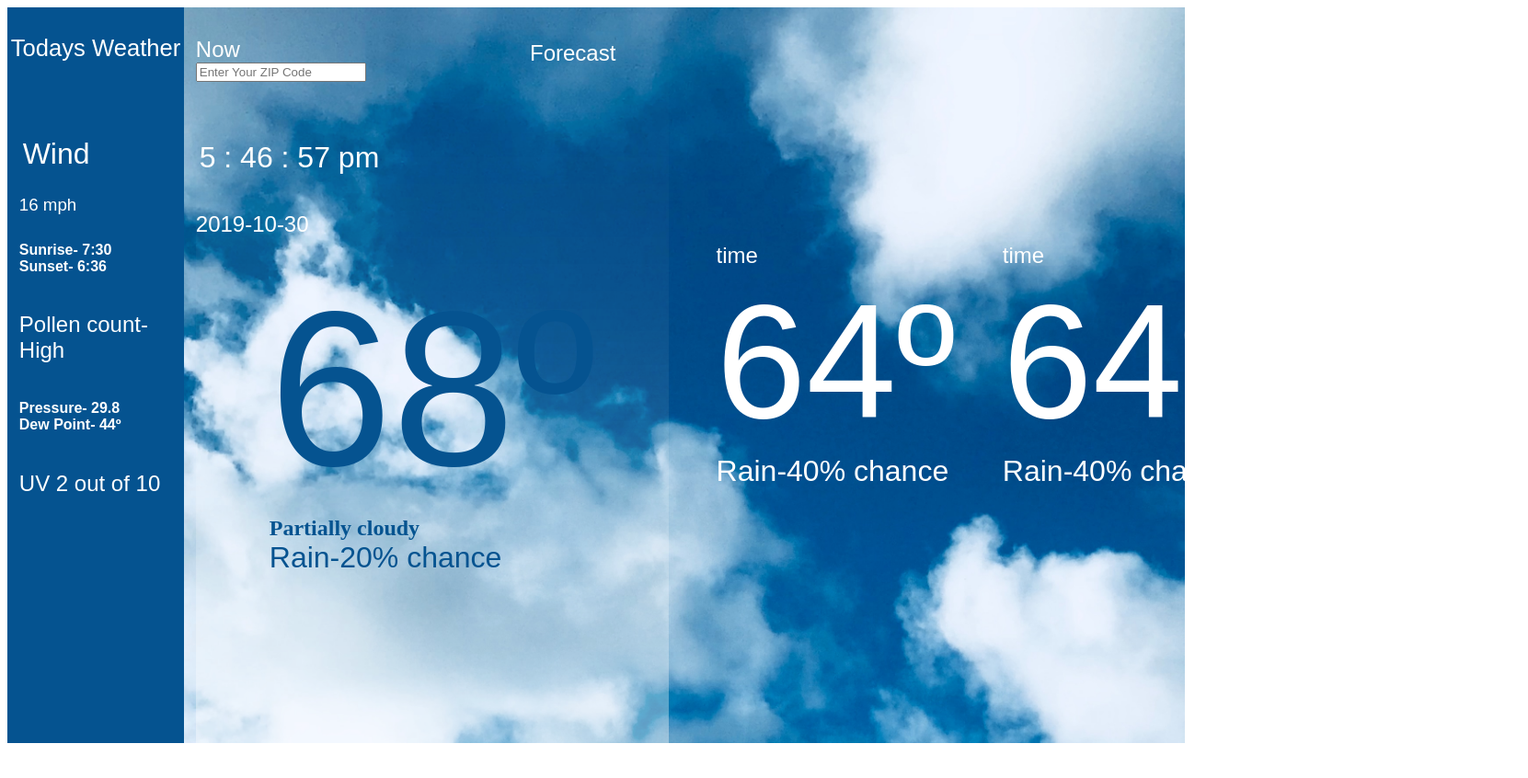
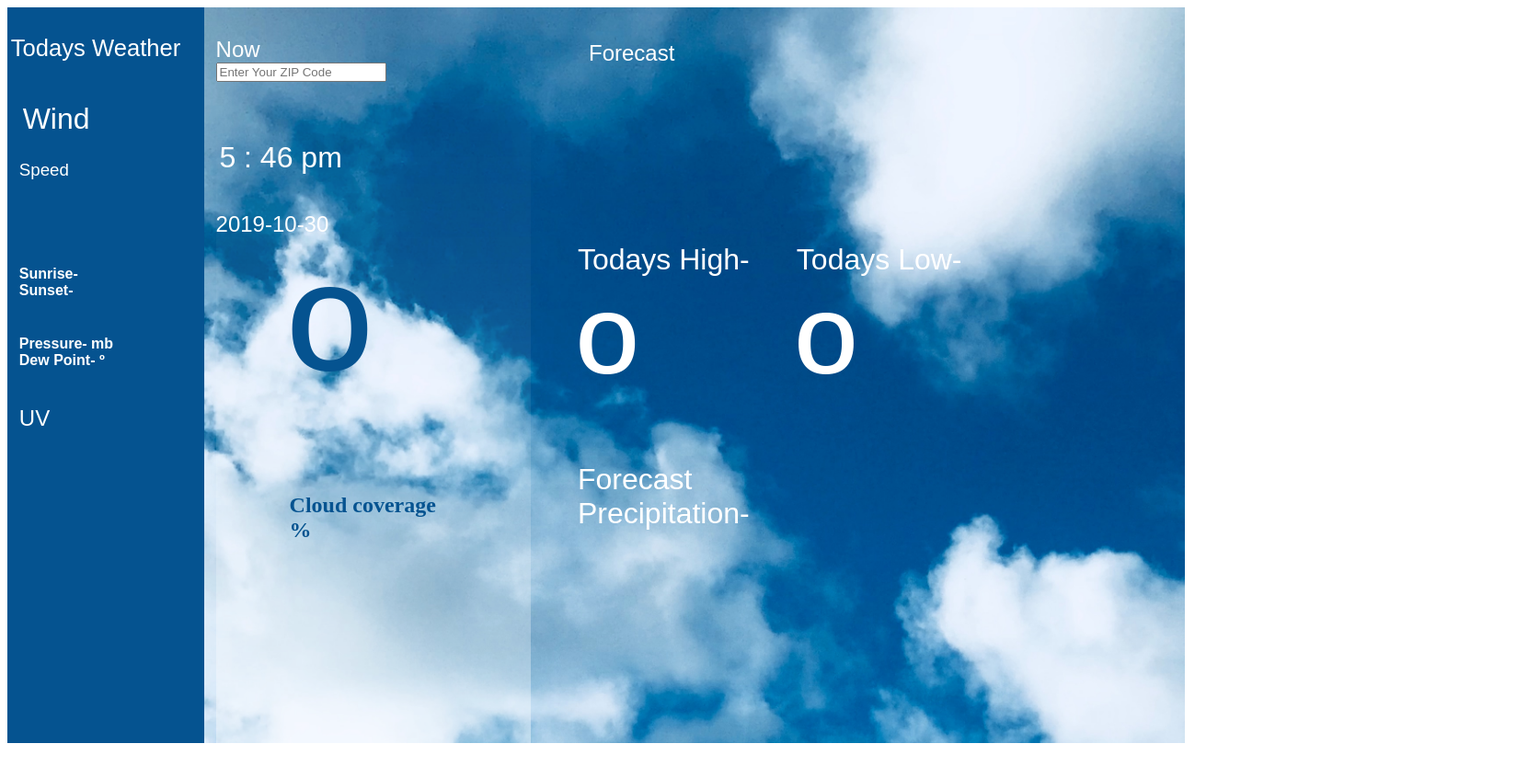
Before and after one commit to ahare2437/ART300_weather_base-1.0.0, a plain HTML site: page index.html in a window 1280 px wide. Shown: the whole page at 92% size, 1661 px wide, since content can reach past the window. After the commit the page ends 816 px from the top, so only its background shows below. Drawn offline with Linux system fonts and the light colour scheme; a script that the page names is missing; a web font is replaced by a local one.

Commit message:
pre-update

```diff
--- a/index.html
+++ b/index.html
@@ -35,54 +35,50 @@
                 <div class="todaysweather">
                     <h1>Todays Weather</h1>
                     <div class="windamount">
-                        <div id="arrow"></div>
                         <h2>Wind</h2>
-                        <h3>16 mph</h3>
+                        <div class="wind">{{forecast[0].wind_cdir_full}}</div>
+                        <h3>Speed {{current.wind.speed}}</h3>
                     </div>
                     <div class="sun">
-                        <h4>Sunrise- 7:30</h4>
-                        <h4>Sunset- 6:36</h4>
+                        <h4>Sunrise- {{current.sunrise}}</h4>
+                        <h4>Sunset- {{current.sunset}}</h4>
                     </div>
-                    <div class="p">
-                        <h5>Pollen count- High</h5>
-                        <h6>Pressure- 29.8</h6>
-                        <h6>Dew Point- 44º</h6>
-                        <h5>UV 2 out of 10</h5>
+                    <div class="pollen_pressure">
+                        <h5>{{forecast[0].pop}}</h5>
+                        <h6>Pressure- {{forecast[0].pres}} mb</h6>
+                    </div>
+                    <div class="dew_uv">
+                        <h6>Dew Point- {{forecast[0].dewpt}}º</h6>
+                        <h5>UV {{forecast[0].uv}}</h5>
                     </div>
                 </div>
                 <div class="now">
-                    <h7>Now</h7>
+                    <div class="itsnow">Now</div>
                     <div class="zip">
-                        <input placeholder="Enter Your ZIP Code" name="name" id="zip" />
+                        <input placeholder="Enter Your ZIP Code" v-on:input="zip_trigger" name="name" id="zip" />
                         <p id="zip_display"></p>
                     </div>
                     <div class="datetime">
-                        <h2>{{time.hour_12}} : {{time.minute}} : {{time.seconds}} {{time.ampm}}</h2>
+                        <h2>{{time.hour_12}} : {{time.minute}} {{time.ampm}}</h2>
                         <h5>{{time.date}}</h5>
                     </div>
                     <div class="weather1">
-                        <h8>68º</h8>
-                        <h9>Partially cloudy</h9>
-                        <h10>Rain-20% chance</h10>
+                        <div class="current_temp">{{current.temp.current}}º</div>
+                        <div class="clouds">Cloud coverage {{current.cloud_cover}}%</div>
+                        <div class="rain_percent">{{current.rain}}</div>
                     </div>
                 </div>
                 <div class="forecast">
-                    <h7>Forecast</h7>
+                    <div class="itsnow">Forecast</div>
                 </div>
-                <div class="group1">
-                    <h11>time</h11>
-                    <h12>64º</h12>
-                    <h13>Rain-40% chance</h13>
+                <div class="fhigh">
+                    <div class="high">Todays High- </div>
+                    <div class="numbers">{{forecast[0].max_temp}}º</div>
+                    <h13>Forecast Precipitation-{{forecast[0].precip}}</h13>
                 </div>
-                <div class="group2">
-                    <h11>time</h11>
-                    <h12>64º</h12>
-                    <h13>Rain-40% chance</h13>
-                </div>
-                <div class="group3">
-                    <h11>time</h11>
-                    <h12>64º</h12>
-                    <h13>Rain-40% chance</h13>
+                <div class="flow">
+                    <div class="low">Todays Low- </div>
+                    <div class="numbers">{{forecast[0].min_temp}}º</div>
                 </div>
             </div>
            <!--  <h1>TIME</h1>
--- a/js/script.js
+++ b/js/script.js
@@ -845,6 +845,7 @@ var vm = new Vue({
 	data: weather,
 	methods: {
 		zip_trigger: function (){
+			console.log("hi");
 			myzip();
 		}
 	}
--- a/style.css
+++ b/style.css
@@ -9,8 +9,10 @@
 }
 
 #map {
-	width: 600px;
-    height: 600px;
+	width: 200px;
+    height: 200px;
+    position: absolute;
+    top: -16.7vw;
 }
 
 .background {
@@ -22,7 +24,7 @@
     grid-template-columns: .5fr 1.5fr 1fr 1fr 1fr;
 }
 .todaysweather {
-    width: 15vw;
+    width: 16.7vw;
     background-color:rgb(5, 83, 144);
     font-family: aktiv-grotesk;
     color: white;
@@ -31,6 +33,8 @@
 .now {
     background-image: url(image/gradient.png);
     color: white;
+    max-width: 100%;
+    max-height: 100%;
     margin-top: 2.5vw;
     margin-left: 1vw;
 
@@ -47,8 +51,12 @@
     margin-top: -1vw;
 }
 
-.p {
+.pollen_pressure {
     margin-left: 1vw;
+}
+
+.dew_uv {
+    margin-left: 1vw;;
 }
 
 .windamount {
@@ -59,14 +67,15 @@
     margin-left: 1vw;
 }
 
-#arrow {
-    background-image: url(image/arrow.png);
-    width: 83px;
-    height: 38px;
+.wind {
+    font-family: 'Wire One', sans-serif;
+    font-size: 2em;
+    color: white;
+    margin-top: -2.5vw;
 }
 
 .sun {
-    margin-top: 4vw;
+    margin-top: 6vw;
     margin-left: 1vw;
 }
 
@@ -113,19 +122,20 @@ h6 {
 
 }
 
-h7 {
+.itsnow {
     font-family: aktiv-grotesk, sans-serif;
     font-size: 1.5em;
 }
 
-h8 {
+.current_temp {
     font-family: 'Wire One', sans-serif;
     font-size: 15em;
     color:rgb(5, 83, 144);
+    margin-top: -3vw;
 
 }
 
-h9 {
+.clouds {
     color:rgb(5, 83, 144);
     float: left;
     font-family: aktiv-grotesk;
@@ -133,7 +143,7 @@ h9 {
     font-size: 1.5em;
 }
 
-h10 {
+.rain_percent {
     color:rgb(5, 83, 144);
     font-family: aktiv-grotesk, sans-serif;
     font-weight: 200;
@@ -161,26 +171,40 @@ h13 {
 
 .forecast {
     position: absolute;
-    left: 45vw;
+    left: 50vw;
     top: 5.5vh;
     color: white;
 
 }
 
-.group1 {
+.fhigh {
     color: white;
     margin-left: 4vw;
     margin-top: 20vw;
 }
 
-.group2 {
+.flow {
     color: white;
     margin-left: 4vw;
     margin-top: 20vw;
 }
 
-.group3 {
+.high {
+    font-family: 'Wire One', sans-serif;
+    font-size: 2em;
     color: white;
-    margin-left: 4vw;
-    margin-top: 20vw;
+
 }
+
+.low {
+    font-family: 'Wire One', sans-serif;
+    font-size: 2em;
+    color:white;
+
+}
+
+.numbers {
+    font-family: 'Wire One', sans-serif;
+    font-size: 11em;
+    color:white;
+}
```
Also changed, not shown: 1 other file.
